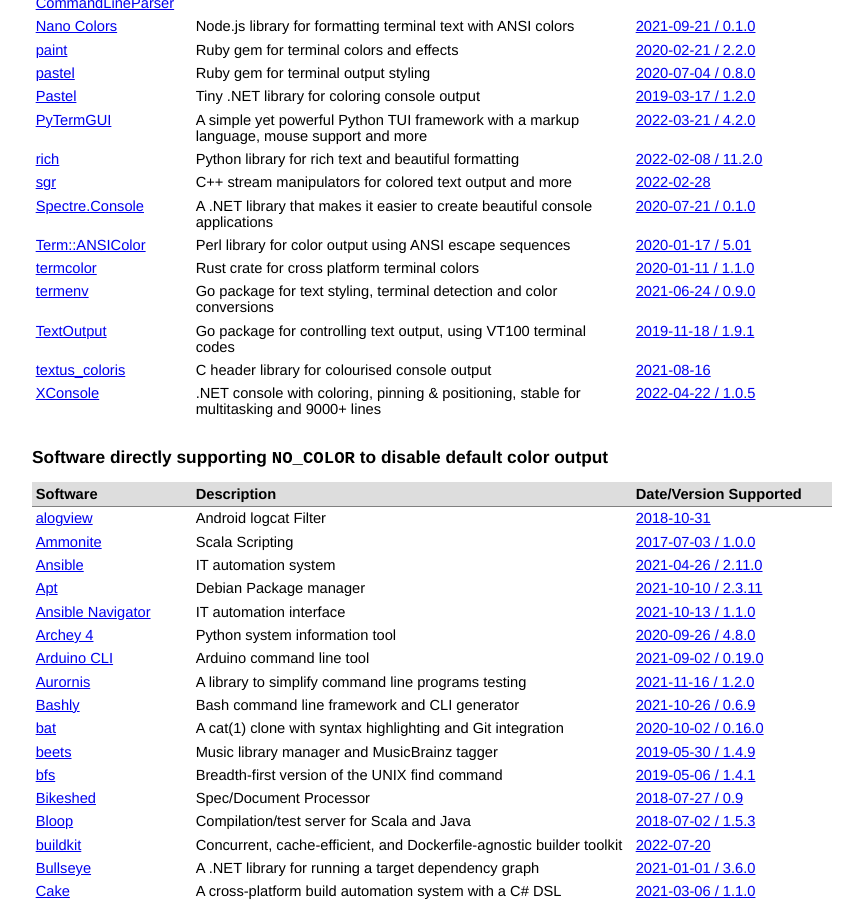
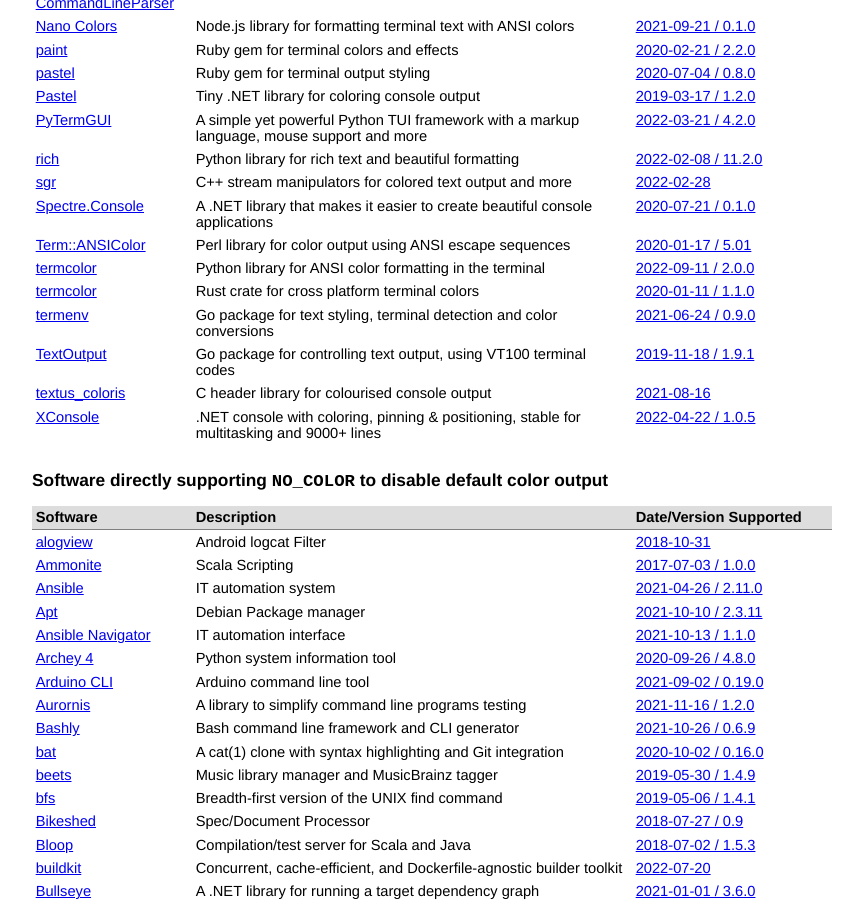
Before and after one commit to jcs/no_color, a Jekyll site: the page built from index.md, in a window 1280 px wide and 900 px high, scrolled down 1727 px. Shown: the whole window, without its empty margins (208-1071 px from the left). Built offline with Jekyll 4.4.1, drawn with Linux system fonts in a browser that asks for light colours; our own code applies the rules of GitHub Pages for plain Markdown files.

Commit message:
Add termcolor (#201)

```diff
--- a/index.md
+++ b/index.md
@@ -118,6 +118,7 @@ color via `NO_COLOR`.
 | [sgr](https://github.com/datafl4sh/sgr) | C++ stream manipulators for colored text output and more | [2022-02-28](https://github.com/datafl4sh/sgr/commit/a9fede27b1966e0104567541535fd40c9c7b6ef3) |
 | [Spectre.Console](https://github.com/spectreconsole/spectre.console) | A .NET library that makes it easier to create beautiful console applications | [2020-07-21 / 0.1.0](https://github.com/spectreconsole/spectre.console/commit/334dcddc1aa62953ad6c2190344bf5b94820614c) |
 | [Term::ANSIColor](https://metacpan.org/release/Term-ANSIColor) | Perl library for color output using ANSI escape sequences | [2020-01-17 / 5.01](https://metacpan.org/changes/release/RRA/Term-ANSIColor-5.01) |
+| [termcolor](https://github.com/termcolor/termcolor) | Python library for ANSI color formatting in the terminal | [2022-09-11 / 2.0.0](https://github.com/termcolor/termcolor/releases/tag/2.0.0) |
 | [termcolor](https://github.com/BurntSushi/termcolor) | Rust crate for cross platform terminal colors | [2020-01-11 / 1.1.0](https://github.com/BurntSushi/termcolor/commit/423e28eb69a77799179474575869c5b0433d6adb) |
 | [termenv](https://github.com/muesli/termenv) | Go package for text styling, terminal detection and color conversions | [2021-06-24 / 0.9.0](https://github.com/muesli/termenv/releases/tag/v0.9.0) |
 | [TextOutput](https://github.com/xyproto/textoutput) | Go package for controlling text output, using VT100 terminal codes | [2019-11-18 / 1.9.1](https://github.com/xyproto/textoutput/tree/v1.9.1) |
```
